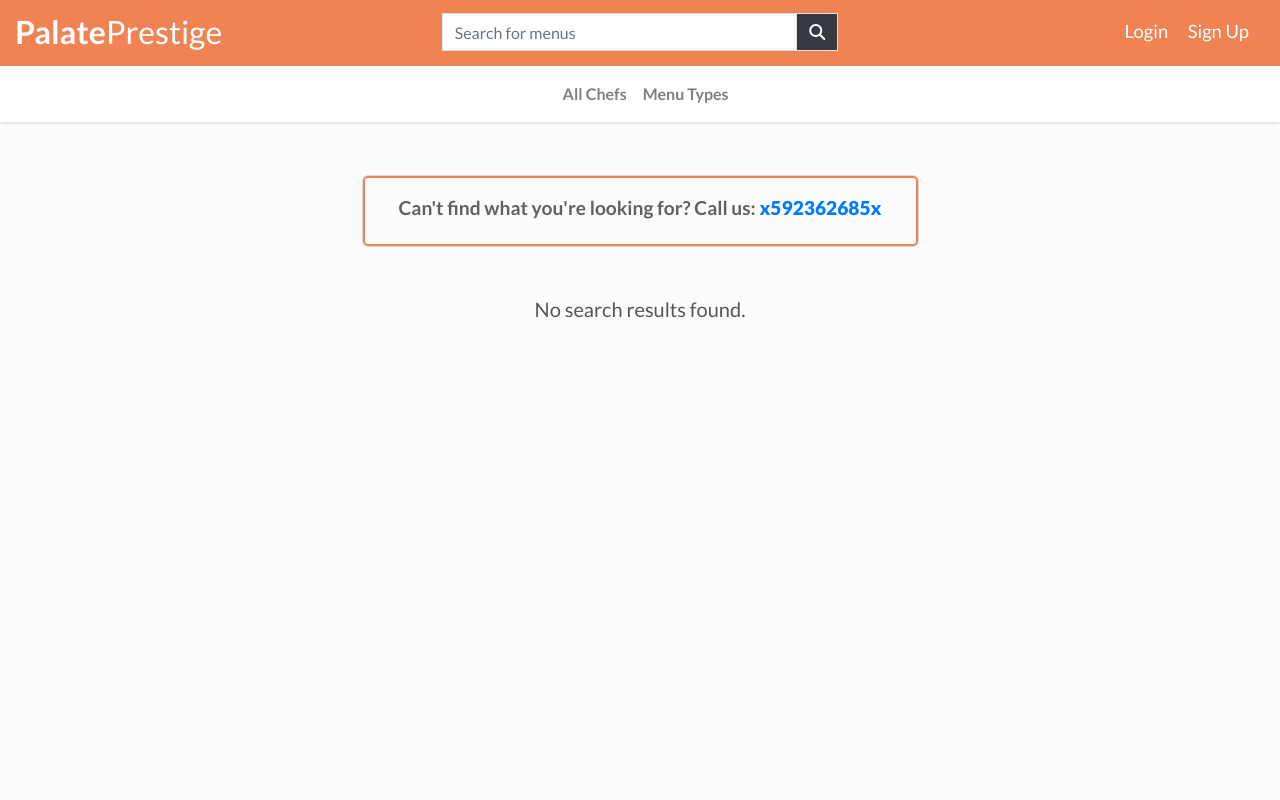
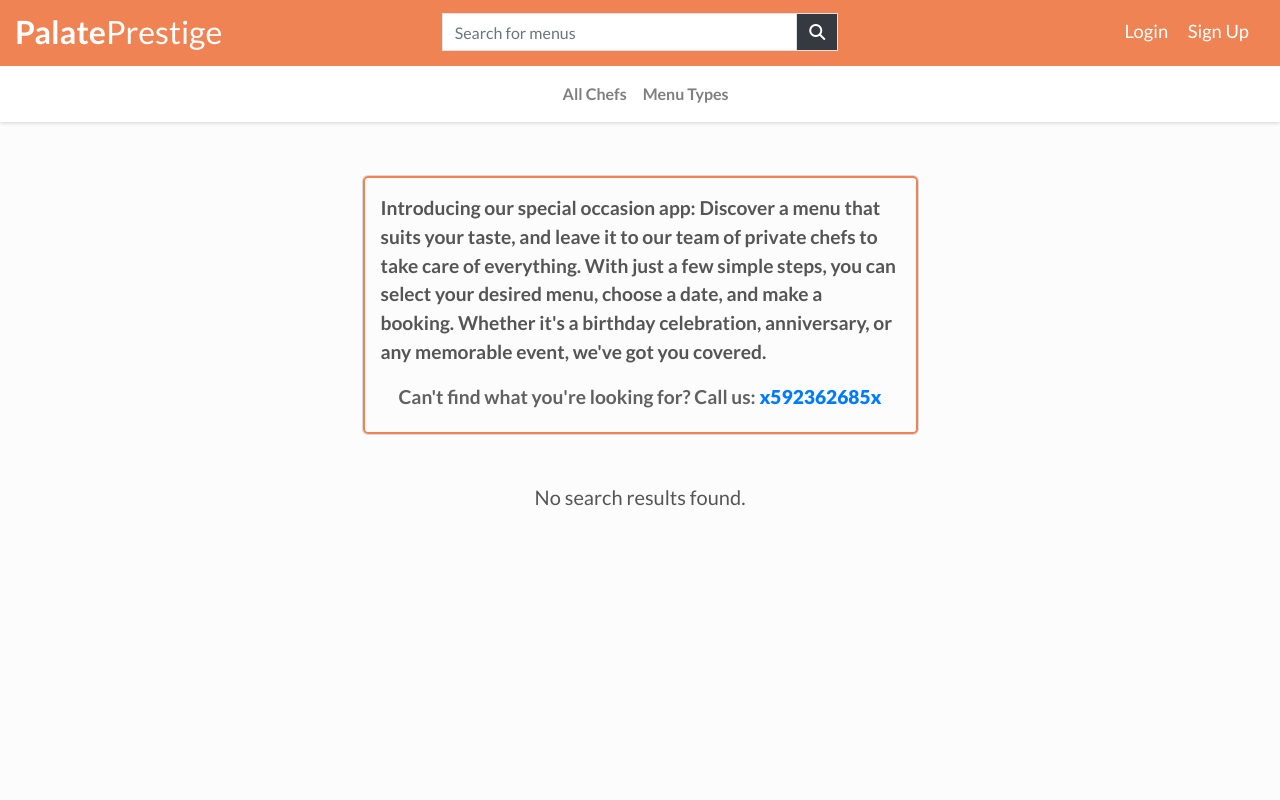
Before and after one commit to JiiXaa/PalatePrestige, a Django app: page / in a window 1280 px wide. Run offline with Django 3.2, Linux system fonts and the light colour scheme; data that the repository does not hold is empty; some libraries are stand-ins or nearby versions.

Commit message:
Added app description to provide clear user guidance and explain the purpose of the app

```diff
--- a/menus/templates/menus.html
+++ b/menus/templates/menus.html
@@ -12,10 +12,11 @@
 <div class="overlay"></div>
 <div class="container mt-custom-10rem mt-custom-7rem mb-4">
   <div class="col-10 col-lg-6 mx-auto mb-5 pt-3 call-cta">
-      <p class="text-center text-grey-dark">
-          Can't find what you're looking for? Call us:
-          <a href="tel:+x592362685x" class="text-primary"><strong>x592362685x</strong></a>
-      </p>
+    <p>Introducing our special occasion app: Discover a menu that suits your taste, and leave it to our team of private chefs to take care of everything. With just a few simple steps, you can select your desired menu, choose a date, and make a booking. Whether it's a birthday celebration, anniversary, or any memorable event, we've got you covered.</p>
+    <p class="text-center text-grey-dark">
+        Can't find what you're looking for? Call us:
+        <a href="tel:+x592362685x" class="text-primary"><strong>x592362685x</strong></a>
+    </p>
   </div>
   <div class="card-columns">
       {% for menu in menus %}
```
